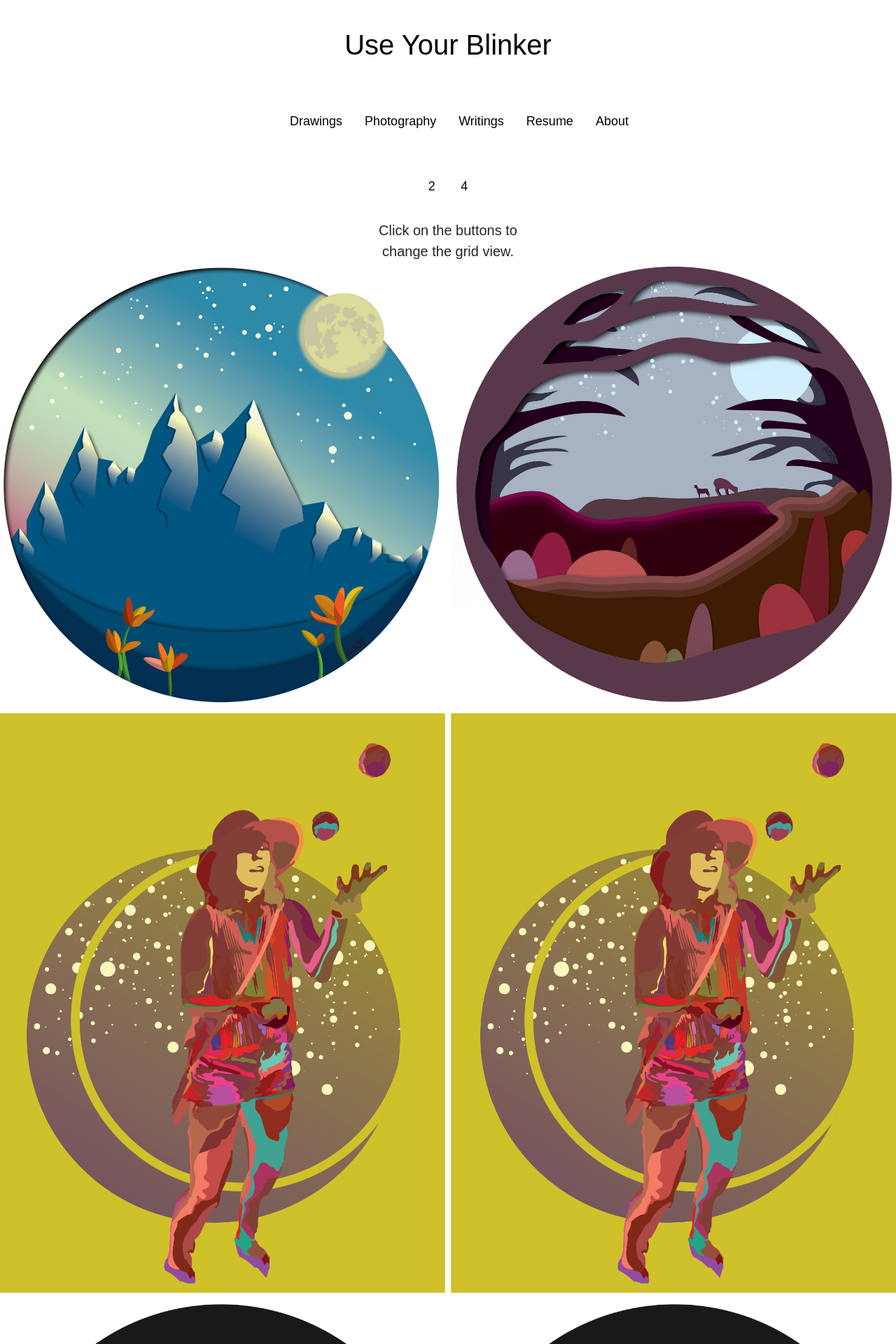
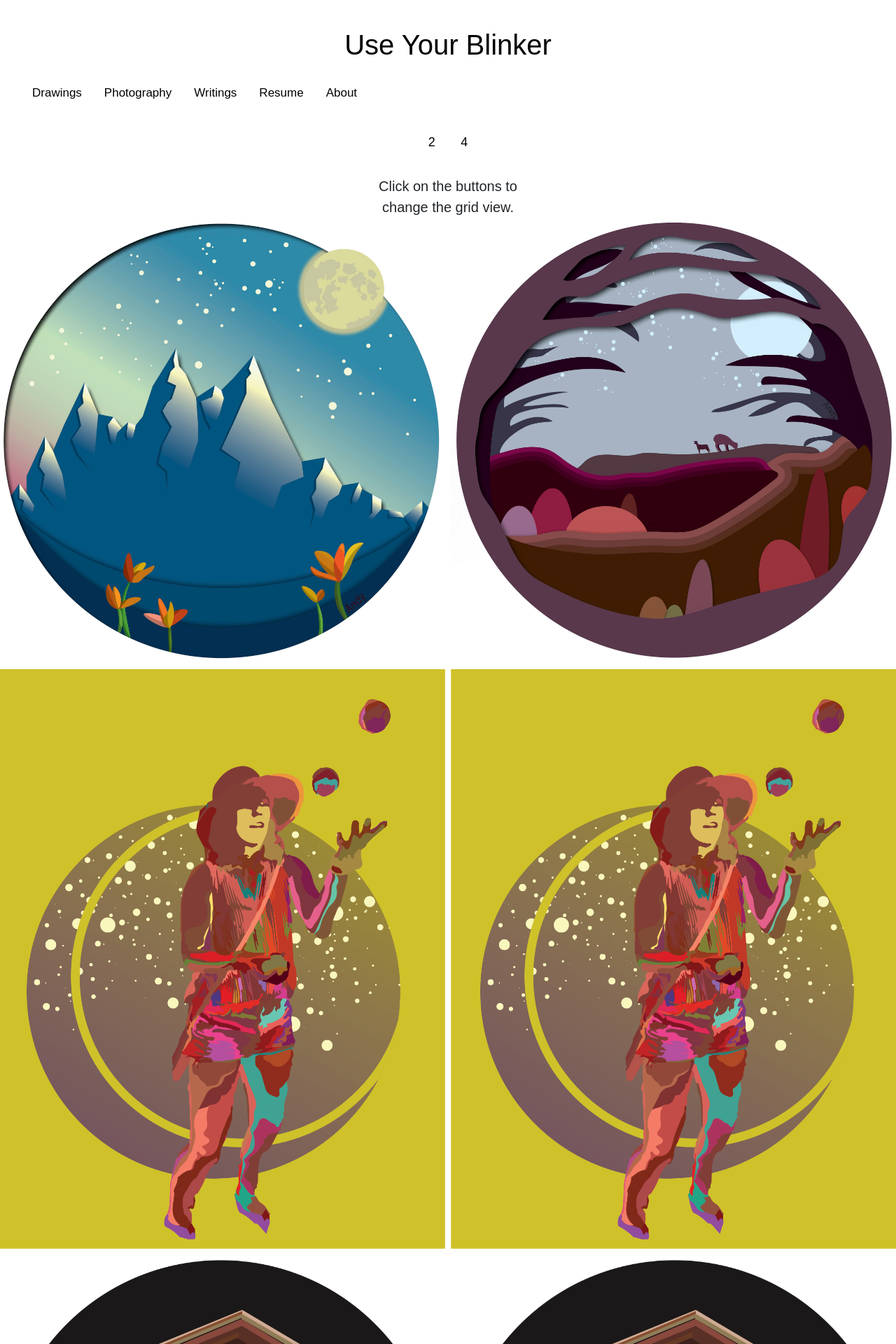
Before and after one commit to verticalwhales/verticalwhales.github.io, a Jekyll site: the page built from drawing.html, in a window 1280 px wide. Shown: the top 1920 px of the page at 70% size. Built offline with Jekyll 4.4.1, drawn with Linux system fonts in a browser that asks for light colours.

Commit message:
tRyInG to get the navbar to work

```diff
--- a/_layouts/default.html
+++ b/_layouts/default.html
@@ -1,5 +1,5 @@
 <!DOCTYPE html>
-<html>
+<html lang="en">
     <head>
         <meta charset="utf-8">
         <meta name="viewport" content="width=device-width, initial-scale=1.0" />
@@ -10,22 +10,19 @@
         <link rel="stylesheet" type="text/css" href="/css/main.css">
     </head>
     <body>
-        <div class="container">
-            <div class="header">
+        <header class="header">
             <a class="butt1 btn clickHome" href="index.html"><h1>Use Your Blinker</h1></a>
-            </div>
-            <div id="nav" class="d-flex justify-content-center marble" >
+
                 <div id="navbar">
-                        <ul class="d-flex justify-content-center">
                     <a class="btn butt2" href="/drawing.html">Drawings</a>
                     <a class="btn butt3" href="/photography.html">Photography</a>
                     <a class="btn butt4" href="/writings.html">Writings</a>
                     <a class="btn butt5" href="/resume.html">Resume</a>
                     <a class="btn butt6" href="/about.html">About</a>
-                        </ul>
                 </div>
-            </div>
-        </div>
+
+        </header>
+
 <!--MOTION FOR BUTTONS-->
             {{ content }}
 
@@ -57,8 +54,6 @@
     }
     </script>
 
-        <main class="content" role="main">
-        </main>
 
 <!--FOOTER-->
 
--- a/css/main.css
+++ b/css/main.css
@@ -23,10 +23,6 @@ body {
     font-family: Arial, Helvetica, sans-serif;
 }
 
-.topButtons {
-    text-align: center;
-}
-
 /*LANDING PAGE*/
 .bunPic {
   margin: auto;
@@ -39,12 +35,25 @@ body {
   padding: 30px;
   text-align: center;
   height: 150px;
+  margin: 0px;
 }
 
 #navbar {
-  overflow: hidden;
   background-color: var(--background-color);
-  width: 100%;
+}
+
+#navbar a {
+float: left;
+  display: block;
+  text-align: center;
+  padding: 14px 16px;
+  text-decoration: none;
+  font-size: 17px;
+
+}
+
+.content {
+  padding: 16px;
 }
 
 .sticky {
@@ -53,8 +62,8 @@ body {
   width: 100%;
 }
 
-div#navbar.sticky {
-  background-color: var(--background-color);
+.sticky + .content {
+  padding-top: 60px;
 }
 
 /* EVERYPAGE */
@@ -66,7 +75,7 @@ div#navbar.sticky {
   cursor: pointer;
   font-size: 18px;
   transition-duration: 0.3s;
-  margin-bottom: 100px;
+  margin-bottom: 0px;
 }
 
 .termsFooterButton{
```
Lines whose indentation alone changed are shown as unchanged.
